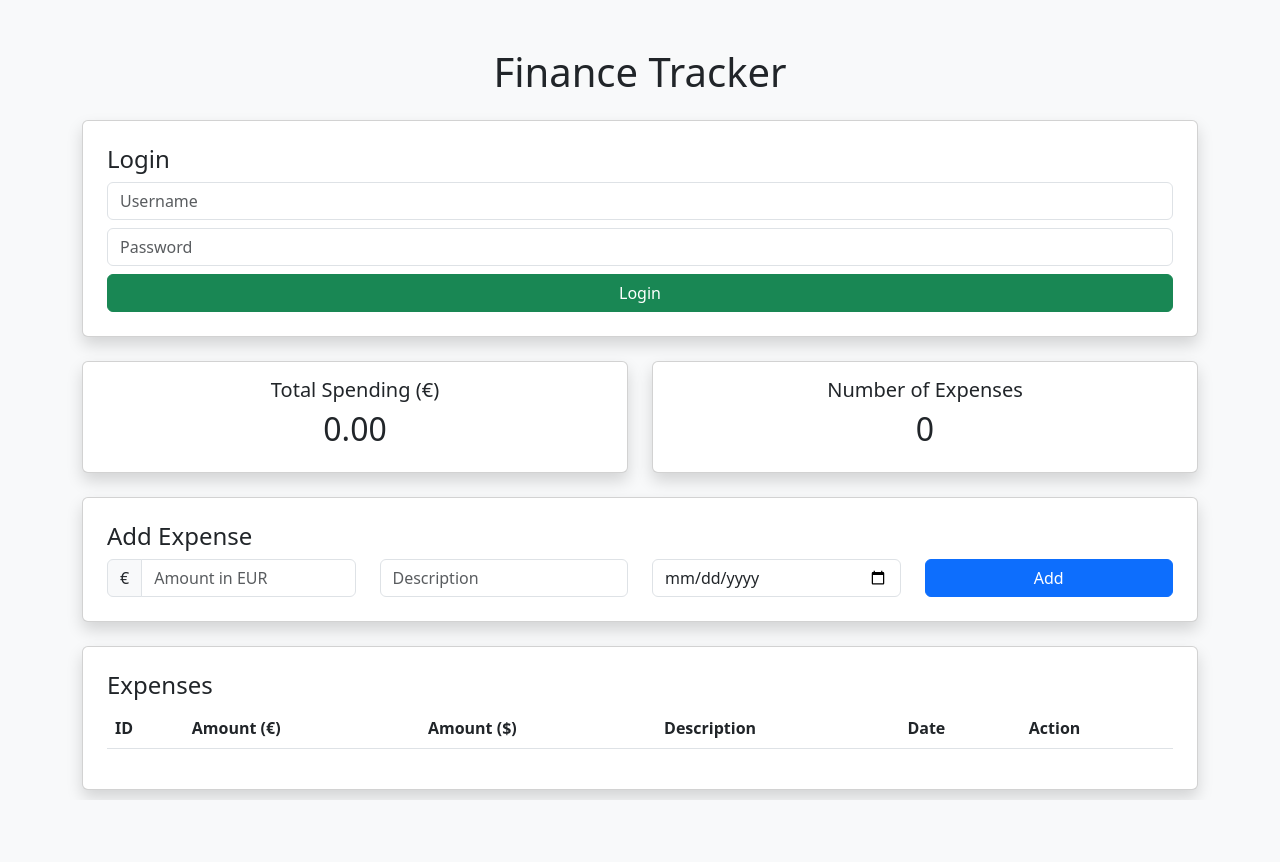
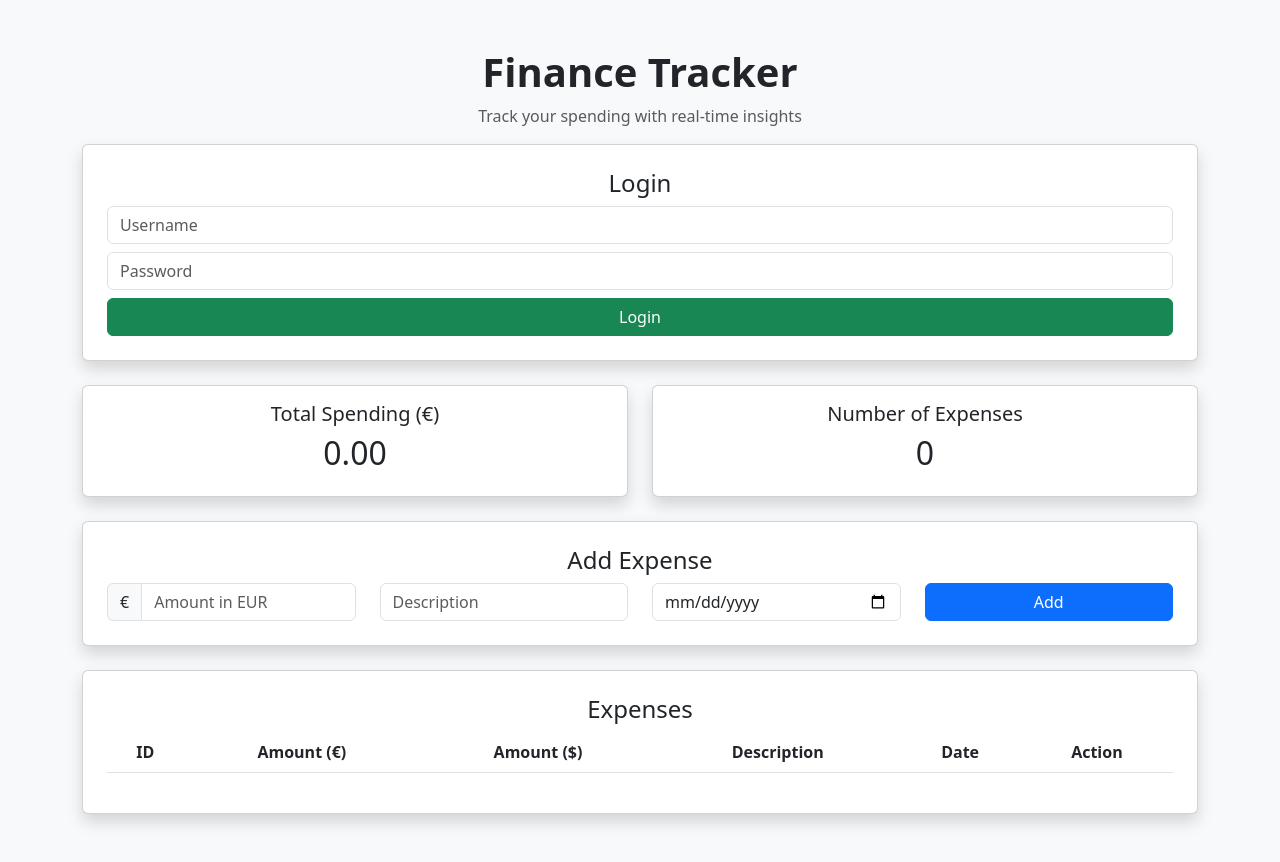
Before and after one commit to aiswarialajan124-png/WSA-project, a Flask app: page / in a window 1280 px wide. Before the commit the page ends 800 px from the top, so only its background shows below. Run offline with Flask 3, Linux system fonts and the light colour scheme; data that the repository does not hold is empty.

Commit message:
Improved the header

```diff
--- a/finance-tracker/templates/index.html
+++ b/finance-tracker/templates/index.html
@@ -6,7 +6,9 @@
     </head>
     <body class="bg-light">
         <div class="container mt-5">
-            <h1 class="text-center mb-4">Finance Tracker</h1>
+            <div class="text-center mb-5">
+                <h1 class="fw-bold">Finance Tracker</h1>
+                <p class="text-muted">Track your spending with real-time insights</p>
 
             <!-- Login Section -->
             <div class="card p-4 mb-4 shadow" id="loginSection">
```
